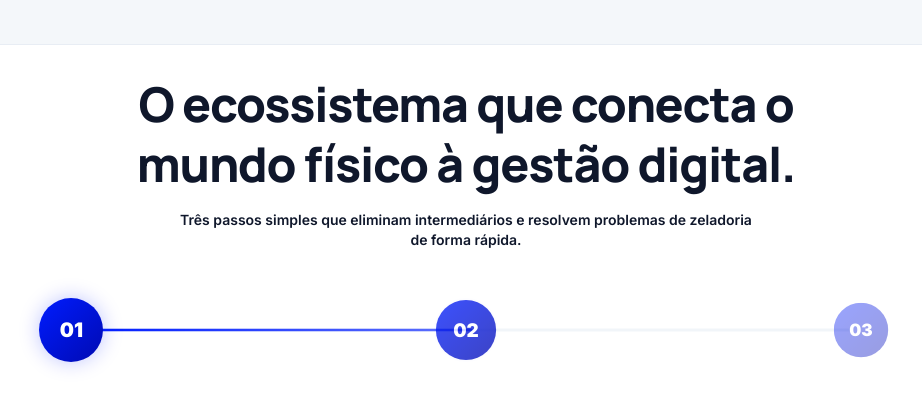
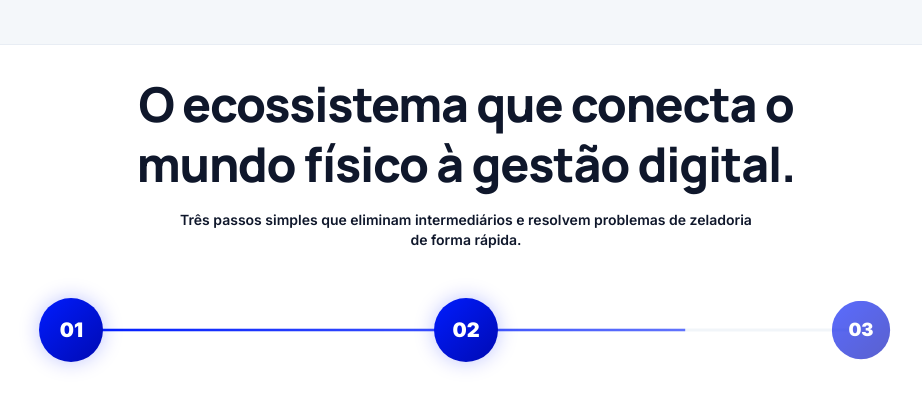
Before and after one commit to Leonardo-Tobias/Zelify-LP, a React (Vite) app: page / in a window 1280 px wide. Shown: the part 2915-3323 px from the top of the page, without its empty margins (174-1096 px from the left). Built offline with nearby package versions, Linux system fonts and the light colour scheme; no server answers.

Commit message:
fix: mantem etapas visiveis ao fim da animacao

```diff
--- a/src/App.tsx
+++ b/src/App.tsx
@@ -104,19 +104,19 @@ export default function App() {
     offset: ["start start", "end end"]
   });
 
-  const circle1Progress = useTransform(timelineProgress, [0, 0.25], [0, 1]);
-  const circle2Progress = useTransform(timelineProgress, [0.25, 0.55], [0, 1]);
-  const circle3Progress = useTransform(timelineProgress, [0.55, 0.85], [0, 1]);
-
-  const lineScale = useTransform(timelineProgress, [0, 0.85], [0, 1]);
-
-  const cardOpacity1 = useTransform(timelineProgress, [0, 0.2], [0, 1]);
-  const cardOpacity2 = useTransform(timelineProgress, [0.25, 0.5], [0, 1]);
-  const cardOpacity3 = useTransform(timelineProgress, [0.55, 0.8], [0, 1]);
-
-  const cardY1 = useTransform(timelineProgress, [0, 0.2], [30, 0]);
-  const cardY2 = useTransform(timelineProgress, [0.25, 0.5], [30, 0]);
-  const cardY3 = useTransform(timelineProgress, [0.55, 0.8], [30, 0]);
+  const circle1Progress = useTransform(timelineProgress, [0, 0.15, 1], [0, 1, 1]);
+  const circle2Progress = useTransform(timelineProgress, [0.15, 0.35, 1], [0, 1, 1]);
+  const circle3Progress = useTransform(timelineProgress, [0.35, 0.55, 1], [0, 1, 1]);
+
+  const lineScale = useTransform(timelineProgress, [0, 0.55, 1], [0, 1, 1]);
+
+  const cardOpacity1 = useTransform(timelineProgress, [0, 0.14, 1], [0, 1, 1]);
+  const cardOpacity2 = useTransform(timelineProgress, [0.14, 0.32, 1], [0, 1, 1]);
+  const cardOpacity3 = useTransform(timelineProgress, [0.32, 0.5, 1], [0, 1, 1]);
+
+  const cardY1 = useTransform(timelineProgress, [0, 0.14, 1], [30, 0, 0]);
+  const cardY2 = useTransform(timelineProgress, [0.14, 0.32, 1], [30, 0, 0]);
+  const cardY3 = useTransform(timelineProgress, [0.32, 0.5, 1], [30, 0, 0]);
 
   const testimonials = [
     {
```
